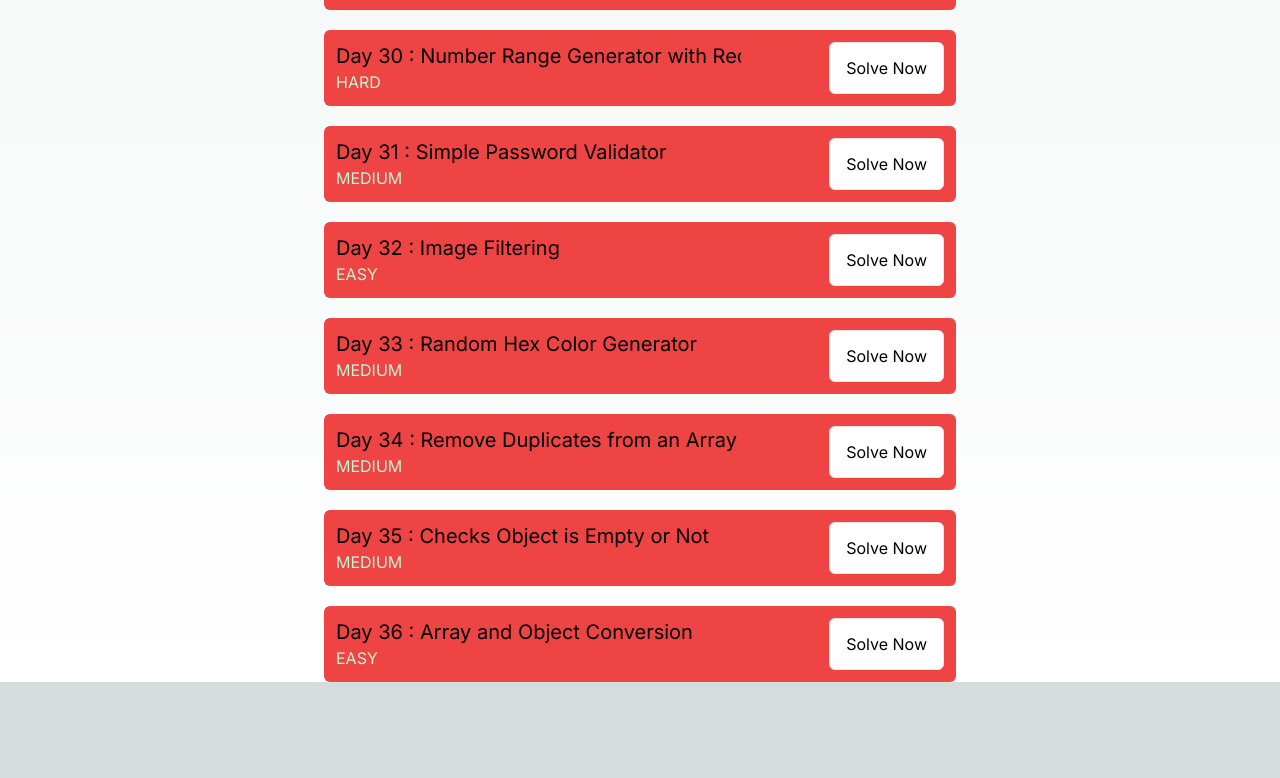
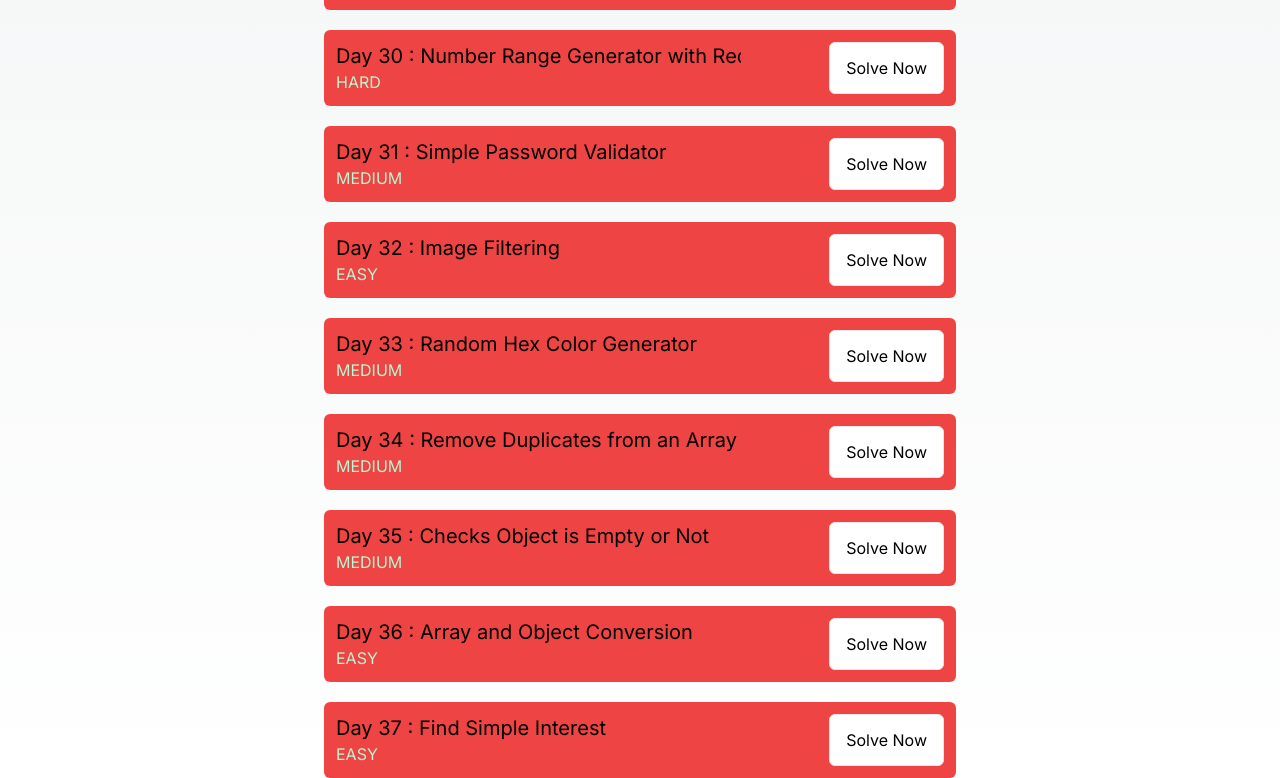
Before and after one commit to manojtsx/100-Days-of-JavaScript---Practice-on-Mine-Website, a Next.js app: page / in a window 1280 px wide. Shown: the part 2870-3648 px from the top of the page. Before the commit the page ends 3552 px from the top, so only its background shows below. Built offline with nearby package versions, Linux system fonts and the light colour scheme.

Commit message:
100daysofJS day37

```diff
--- a/src/app/challenges.ts
+++ b/src/app/challenges.ts
@@ -704,9 +704,9 @@ export const challenges: Challenge[] = [
     difficulty: "easy",
   },
   {
-    id : 33,
-    title : 'Day 33 : Random Hex Color Generator',
-    description : `Coding Challenge : Random Hex Color Generator
+    id: 33,
+    title: "Day 33 : Random Hex Color Generator",
+    description: `Coding Challenge : Random Hex Color Generator
     ===========================================================
     Write a function randomHexColor that generates a random hexadecimal color code each time it is called. The function should return a string representing the random color code in the format '#RRGGBB', where RR, GG, and BB are two digit hexadecimal numbers representing the red, green, and blue components of the color respectively.
     ===========================================================
@@ -719,15 +719,15 @@ export const challenges: Challenge[] = [
     ===========================================================
     HINT: Conver the random number into hexadecimal string reprsentation.
     console.log(randomHexColor());`,
-    placeholder : `function randomHexColor(){
+    placeholder: `function randomHexColor(){
         // Your code here
     }
     randomHexColor();`,
-    difficulty : 'medium'
+    difficulty: "medium",
   },
   {
-    id : 34,
-    title : 'Day 34 : Remove Duplicates from an Array',
+    id: 34,
+    title: "Day 34 : Remove Duplicates from an Array",
     description: `Challenge : Remove Duplicates from an Array
     ===========================================================
     Write a function removeDuplicates that takes an array of elements as input and returns a new array
@@ -746,12 +746,12 @@ export const challenges: Challenge[] = [
         // Your code here
     }
     removeDuplicates([1,2,3,3,4,4,5]);`,
-    difficulty : 'medium'
+    difficulty: "medium",
   },
   {
-    id : 35,
-    title : 'Day 35 : Checks Object is Empty or Not',
-    description : ` Challenge : Check Object Emptiness
+    id: 35,
+    title: "Day 35 : Checks Object is Empty or Not",
+    description: ` Challenge : Check Object Emptiness
     ===========================================================
     Write a function isEmptyObject that takes an object as input and determines whether it is empty or not. An empty object is defined as an object with no own properties.
     ===========================================================
@@ -766,40 +766,40 @@ export const challenges: Challenge[] = [
     console.log(isEmptyObject({})) OUTPUT: it's empty
     console.log(isEmptyObject({keyWithNull : null})) OUTPUT: it's empty
     console.log(isEmptyObject({keyWithUndefined : undefined})) OUTPUT: it's empty`,
-    placeholder : `function isEmptyObject(obj){
+    placeholder: `function isEmptyObject(obj){
         // Your code here
     }
     isEmptyObject({name : "Manoj"});
     isEmptyObject({});
     isEmptyObject({keyWithNull : null});
     isEmptyObject({keyWithUndefined : undefined});`,
-    difficulty : 'medium'
+    difficulty: "medium",
   },
   {
-    id : 36,
-    title : 'Day 36 : Array and Object Conversion',
-    description : `Challenge: Convert Object to Array and Vice Versa
-
+    id: 36,
+    title: "Day 36 : Array and Object Conversion",
+    description: `Challenge: Convert Object to Array and Vice Versa
+    ===========================================================
     Your task is to implement two functions:
-
+    ===========================================================
     Convert Object to Array : Write a function objectToArray that takes an object as an input and returns an array of key-value pairs, where each element in the array is an array with two elements: the key and the corresponding value from the object.
-
+    ===========================================================
     Covert Array to Object: Write a function arrayToObject that takes an array of key-value pairs (as returned by the objectToArray function and returns a new object with the keys and values from the array.)
-
+    ===========================================================
     Ensure that the conversion functions work correctly for objects with various data types as values, such as strings, numbers, and objects.
-
+    ===========================================================
     CONSTRAINTS:
     1. The input object may contain properties of any data type.
     2. The input array must contain arrays with exactly two elements(key-value pairs).
     3. The output object should hae properties in the same order as the original object.
     4. You should use the provided function signatures (objectToArray and arrayToObject) without any additional parameters.
-
+    ===========================================================
     const obg = {
         name : "Kodyfier Shrestha",
         age : 23,
         city : "Damauli"
     }`,
-    placeholder : `function objectToArray(obj){
+    placeholder: `function objectToArray(obj){
         // Your code here
     }
     function arrayToObject(arr){
@@ -813,6 +813,22 @@ export const challenges: Challenge[] = [
     const arr = objectToArray(obj);
     console.log(arr);
     console.log(arrayToObject(arr));`,
-    difficulty : 'easy'
-  }
+    difficulty: "easy",
+  },
+  {
+    id: 37,
+    title: "Day 37 : Find Simple Interest",
+    description: `Challenge : Simple Interest Calculator
+    ===========================================================
+    Write a function calculateSimpleInterest that calculates the simple interest given the principal amount, rate of interest per annum, and time in years.
+    ===========================================================
+    console.log(calculateSimpleInterest(1000,5,3))  OUTPUT: 150`,
+    placeholder: `
+    function calculateSimpleInterest(principal, rate, time){
+        // Your code here
+    }
+    calculateSimpleInterest(1000,5,3)
+    `,
+    difficulty: "easy",
+  },
 ];
```
